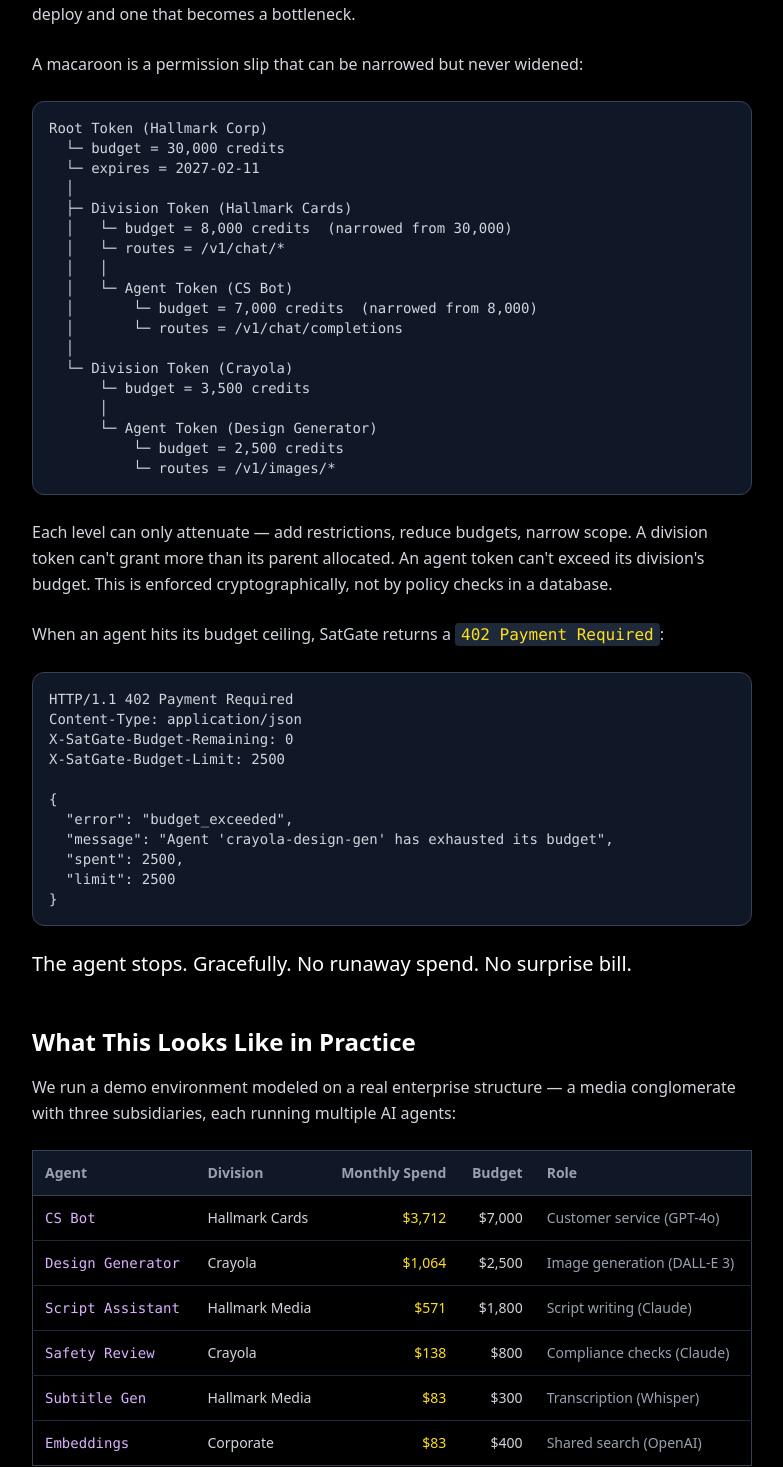
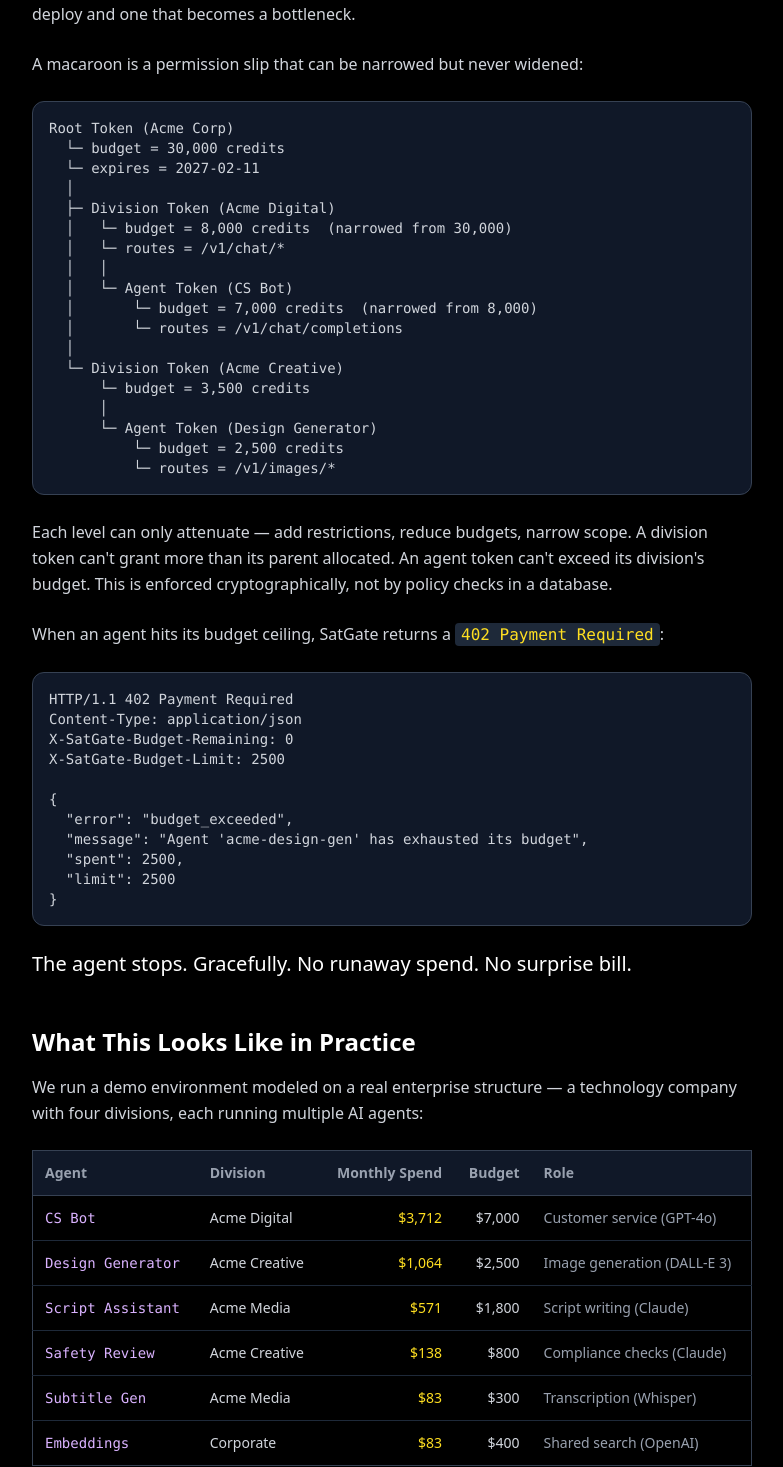
Before and after one commit to SatGate-io/satgate, a Next.js app in the folder satgate-landing/: page /blog/beyond-connection-economic-governance-mcp in a window 1280 px wide. Shown: the part 4849-6316 px from the top of the page, without its empty margins (248-1031 px from the left). Built offline with nearby package versions, Linux system fonts and the light colour scheme.

Commit message:
Sanitize blog post: replace Hallmark/Crayola with Acme Corp
No real company names in public content.

```diff
--- a/satgate-landing/app/blog/beyond-connection-economic-governance-mcp/page.tsx
+++ b/satgate-landing/app/blog/beyond-connection-economic-governance-mcp/page.tsx
@@ -303,11 +303,11 @@ routes:
             <p>A macaroon is a permission slip that can be narrowed but never widened:</p>
 
             <div className="bg-gray-900 border border-gray-700 rounded-xl p-4 my-6 font-mono text-sm overflow-x-auto">
-              <pre className="text-gray-300">{`Root Token (Hallmark Corp)
+              <pre className="text-gray-300">{`Root Token (Acme Corp)
   └─ budget = 30,000 credits
   └─ expires = 2027-02-11
   │
-  ├─ Division Token (Hallmark Cards)
+  ├─ Division Token (Acme Digital)
   │   └─ budget = 8,000 credits  (narrowed from 30,000)
   │   └─ routes = /v1/chat/*
   │   │
@@ -315,7 +315,7 @@ routes:
   │       └─ budget = 7,000 credits  (narrowed from 8,000)
   │       └─ routes = /v1/chat/completions
   │
-  └─ Division Token (Crayola)
+  └─ Division Token (Acme Creative)
       └─ budget = 3,500 credits
       │
       └─ Agent Token (Design Generator)
@@ -339,7 +339,7 @@ X-SatGate-Budget-Limit: 2500
 
 {
   "error": "budget_exceeded",
-  "message": "Agent 'crayola-design-gen' has exhausted its budget",
+  "message": "Agent 'acme-design-gen' has exhausted its budget",
   "spent": 2500,
   "limit": 2500
 }`}</pre>
@@ -353,8 +353,8 @@ X-SatGate-Budget-Limit: 2500
             <h2 className="text-2xl font-bold text-white mt-12 mb-4">What This Looks Like in Practice</h2>
 
             <p>
-              We run a demo environment modeled on a real enterprise structure — a media conglomerate with
-              three subsidiaries, each running multiple AI agents:
+              We run a demo environment modeled on a real enterprise structure — a technology company with
+              four divisions, each running multiple AI agents:
             </p>
 
             <div className="overflow-x-auto my-6">
@@ -371,35 +371,35 @@ X-SatGate-Budget-Limit: 2500
                 <tbody>
                   <tr className="border-b border-gray-800">
                     <td className="p-3 font-mono text-purple-300">CS Bot</td>
-                    <td className="p-3">Hallmark Cards</td>
+                    <td className="p-3">Acme Digital</td>
                     <td className="p-3 text-right text-yellow-300">$3,712</td>
                     <td className="p-3 text-right">$7,000</td>
                     <td className="p-3 text-gray-400">Customer service (GPT-4o)</td>
                   </tr>
                   <tr className="border-b border-gray-800">
                     <td className="p-3 font-mono text-purple-300">Design Generator</td>
-                    <td className="p-3">Crayola</td>
+                    <td className="p-3">Acme Creative</td>
                     <td className="p-3 text-right text-yellow-300">$1,064</td>
                     <td className="p-3 text-right">$2,500</td>
                     <td className="p-3 text-gray-400">Image generation (DALL-E 3)</td>
                   </tr>
                   <tr className="border-b border-gray-800">
                     <td className="p-3 font-mono text-purple-300">Script Assistant</td>
-                    <td className="p-3">Hallmark Media</td>
+                    <td className="p-3">Acme Media</td>
                     <td className="p-3 text-right text-yellow-300">$571</td>
                     <td className="p-3 text-right">$1,800</td>
                     <td className="p-3 text-gray-400">Script writing (Claude)</td>
                   </tr>
                   <tr className="border-b border-gray-800">
                     <td className="p-3 font-mono text-purple-300">Safety Review</td>
-                    <td className="p-3">Crayola</td>
+                    <td className="p-3">Acme Creative</td>
                     <td className="p-3 text-right text-yellow-300">$138</td>
                     <td className="p-3 text-right">$800</td>
                     <td className="p-3 text-gray-400">Compliance checks (Claude)</td>
                   </tr>
                   <tr className="border-b border-gray-800">
                     <td className="p-3 font-mono text-purple-300">Subtitle Gen</td>
-                    <td className="p-3">Hallmark Media</td>
+                    <td className="p-3">Acme Media</td>
                     <td className="p-3 text-right text-yellow-300">$83</td>
                     <td className="p-3 text-right">$300</td>
                     <td className="p-3 text-gray-400">Transcription (Whisper)</td>
@@ -416,7 +416,7 @@ X-SatGate-Budget-Limit: 2500
             </div>
 
             <p>
-              The Crayola Design Generator spikes every Tuesday — batch jobs for weekly design reviews. Without
+              The Design Generator spikes every Tuesday — batch jobs for weekly design reviews. Without
               per-tool attribution, that spike is invisible in aggregate API spend. With SatGate, the CFO sees
               exactly which agent, which division, which tool, and which day.
             </p>
```
